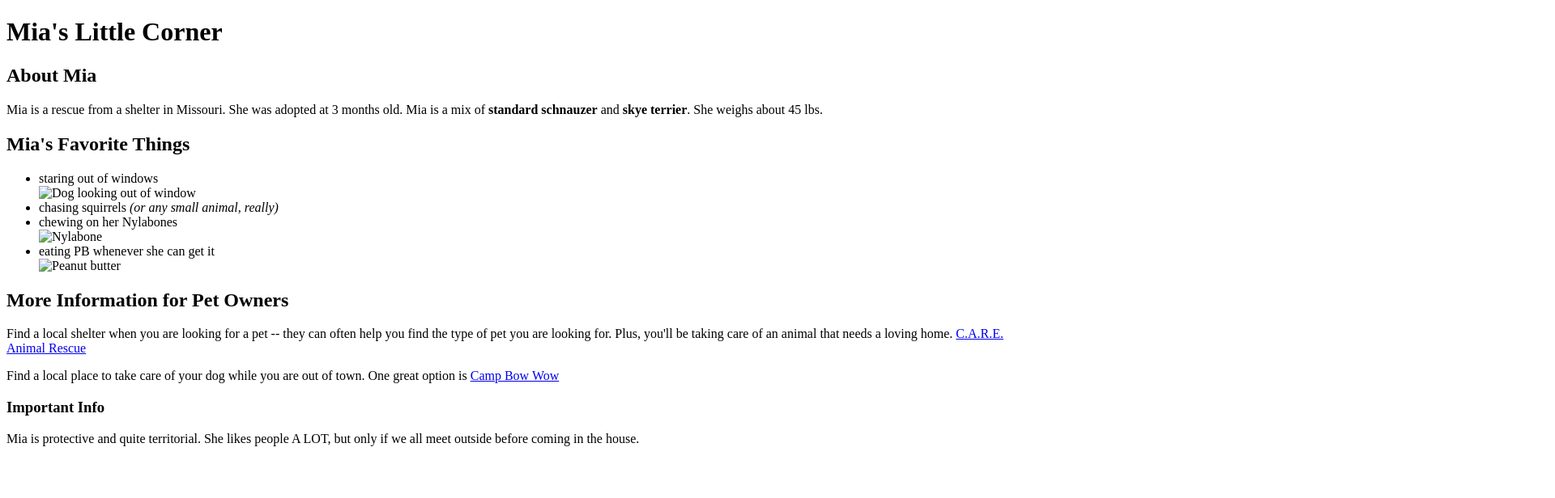
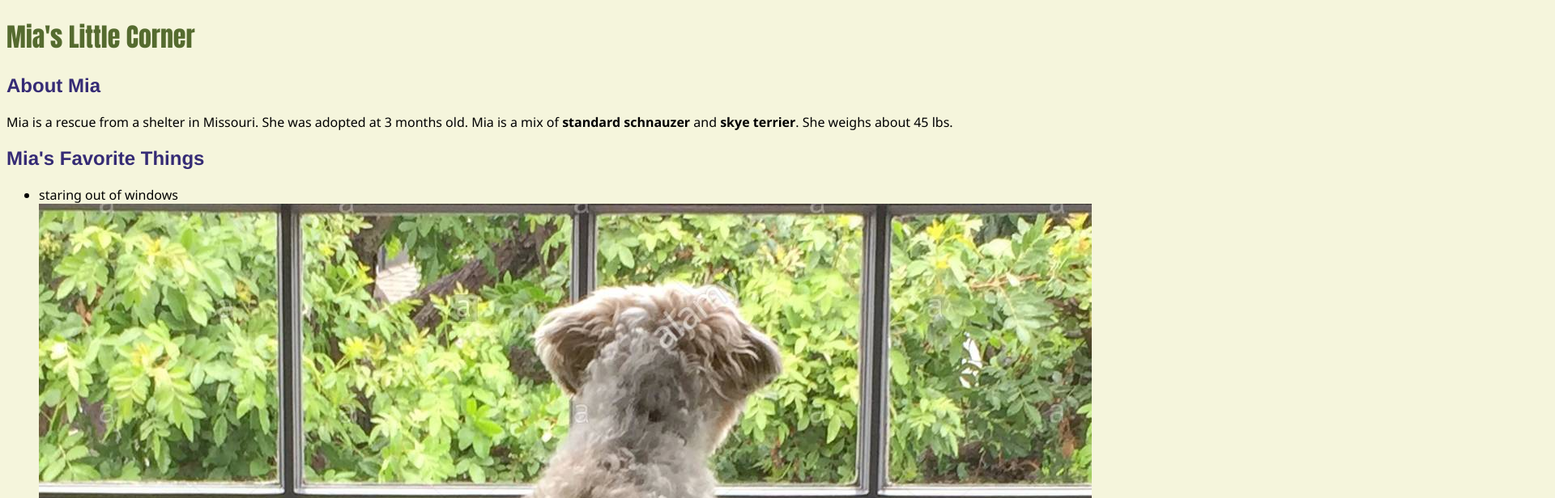
Before and after one commit to ericamcconnaughey/pet-webpage, a plain HTML site: page pet-webpage/petwebpage.html in a window 1280 px wide. Shown: the top 616 px of the page at 81% size, 1920 px wide, since content can reach past the window. Drawn offline with Linux system fonts and the light colour scheme.

Commit message:
add CSS stylesheet

```diff
--- /dev/null
+++ b/pet-webpage/CSS/styles.css
@@ -0,0 +1,30 @@
+h1 {
+  color: darkolivegreen;
+  font-family: Impact, Haettenschweiler, 'Arial Narrow Bold', sans-serif;
+}
+
+h2 {
+  color: rgb(53, 43, 117);
+  font-family: 'Franklin Gothic Medium', 'Arial Narrow', Arial, sans-serif;
+  font-weight: bolder;
+}
+
+h3 {
+  color: peru;
+}
+p {
+  font-family: 'Segoe UI', Tahoma, Geneva, Verdana, sans-serif;
+}
+
+li {
+  font-family: 'Segoe UI', Tahoma, Geneva, Verdana, sans-serif;
+  decoration
+}
+
+a {
+  color: teal;
+}
+
+body {
+  background-color: beige;
+}
--- a/pet-webpage/petwebpage.html
+++ b/pet-webpage/petwebpage.html
@@ -1,6 +1,7 @@
 <!DOCTYPE html>
 <html>
   <head>
+    <link href="css/styles.css" rel="stylesheet" type="text/css">
     <title>Mia's Little Corner</title>
   </head>
   <body>
```
Also changed, not shown: pet-webpage/img/nylabone.jpeg (added), pet-webpage/img/pb.jpg (added), pet-webpage/img/window.jpg (added).
